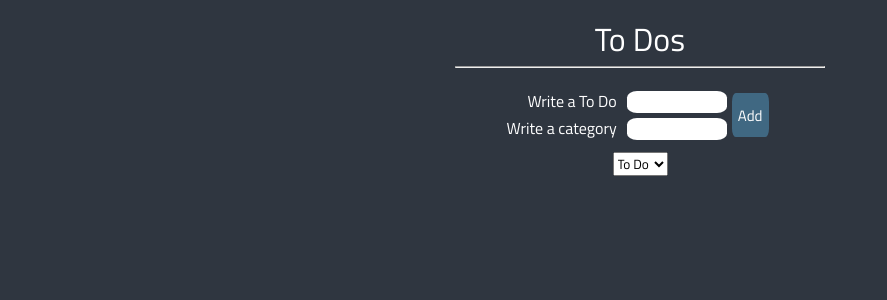
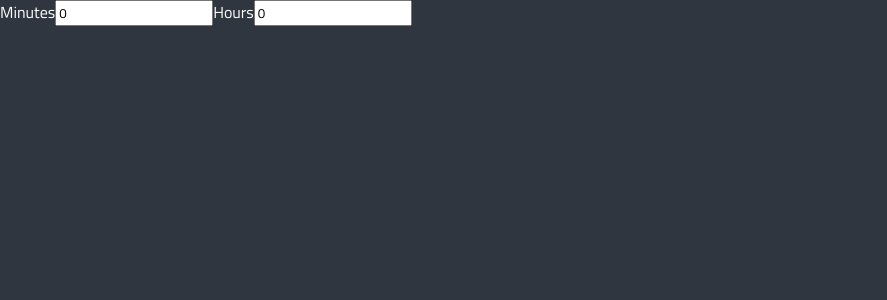
Before and after one commit to ny0011/todo-list, a React (Create React App) app: page / in a window 1280 px wide. Shown: the top 300 px of the page, without its empty margins (0-887 px from the left). Built offline with nearby package versions, Linux system fonts and the light colour scheme.

Commit message:
Set Selector

```diff
--- a/src/App.tsx
+++ b/src/App.tsx
@@ -1,97 +1,23 @@
-import { createGlobalStyle } from "styled-components";
-import ToDoList from "./components/ToDoList";
-
-const GlobalStyle = createGlobalStyle`
-html, body, div, span, applet, object, iframe,
-h1, h2, h3, h4, h5, h6, p, blockquote, pre,
-a, abbr, acronym, address, big, cite, code,
-del, dfn, em, img, ins, kbd, q, s, samp,
-small, strike, strong, sub, sup, tt, var,
-b, u, i, center,
-dl, dt, dd, menu, ol, ul, li,
-fieldset, form, label, legend,
-table, caption, tbody, tfoot, thead, tr, th, td,
-article, aside, canvas, details, embed,
-figure, figcaption, footer, header, hgroup,
-main, menu, nav, output, ruby, section, summary,
-time, mark, audio, video {
-  margin: 0;
-  padding: 0;
-  border: 0;
-  font-size: 100%;
-  font: inherit;
-  vertical-align: baseline;
-}
-/* HTML5 display-role reset for older browsers */
-article, aside, details, figcaption, figure,
-footer, header, hgroup, main, menu, nav, section {
-  display: block;
-}
-/* HTML5 hidden-attribute fix for newer browsers */
-*[hidden] {
-    display: none;
-}
-body {
-  line-height: 1;
-}
-menu, ol, ul {
-  list-style: none;
-}
-blockquote, q {
-  quotes: none;
-}
-blockquote:before, blockquote:after,
-q:before, q:after {
-  content: '';
-  content: none;
-}
-table {
-  border-collapse: collapse;
-  border-spacing: 0;
-}
-* {
-  font-family: 'Titillium Web';
-  box-sizing: border-box;
-}
-body {
-  font-weight: 300;
-  font-family: 'Titillium Web', sans-serif;
-  background-color:${(props) => props.theme.bgColor};
-  color:${(props) => props.theme.textColor};
-  line-height: 1.2;
-}
-a {
-  text-decoration:none;
-  color:inherit;
-}
-
-h1{
-  font-size: 2em;
-}
-input{
-  width: 100px;
-  margin-left : 10px;
-  border-radius: 10% / 30% ;
-  border:none ;
-}
-
-button{
-  border: none;
-  border-radius: 10% / 20% ;
-  margin: 5px;
-  font-size: 15px;
-  color: ${(props) => props.theme.textColor};
-  background-color: ${(props) => props.theme.cardBgColor};
-}
-
-
-`;
+import React from "react";
+import { useRecoilState, useRecoilValue } from "recoil";
+import { hourSelector, minuteState } from "./atoms";
 
 function App() {
+  const [minutes, setMinutes] = useRecoilState(minuteState);
+  const [hours, setHours] = useRecoilState(hourSelector);
+  const onMinutesChange = (event: React.FormEvent<HTMLInputElement>) => {
+    setMinutes(+event.currentTarget.value);
+  };
+  const onHoursChange = (event: React.FormEvent<HTMLInputElement>) => {
+    setHours(+event.currentTarget.value);
+  };
+
   return (
     <>
-      <GlobalStyle />
-      <ToDoList />
+      <label>Minutes</label>
+      <input type="number" value={minutes} onChange={onMinutesChange} />
+      <label>Hours</label>
+      <input type="number" value={hours} onChange={onHoursChange} />
     </>
   );
 }
--- a/src/atoms.tsx
+++ b/src/atoms.tsx
@@ -1,60 +1,18 @@
 import { atom, selector } from "recoil";
 
-const SaveToDos = (key: string, todos: IToDo[]) => {
-  localStorage.setItem(key, JSON.stringify(todos));
-};
-
-const LoadToDos = (key: string) => {
-  return JSON.parse(
-    localStorage.hasOwnProperty(key) ? (localStorage.getItem(key) as any) : "[]"
-  );
-};
-
-const toDoEffects =
-  (key: string) =>
-  ({ setSelf, onSet }: any) => {
-    setSelf(LoadToDos(key));
-    onSet((newValue: IToDo[]) => {
-      SaveToDos(key, newValue);
-    });
-  };
-
-export enum TodoCheck {
-  "TO_DO" = "TO_DO",
-  "DOING" = "DOING",
-  "DONE" = "DONE",
-}
-
-export const DefaultCategory = "default";
-
-export interface IToDo {
-  text: string;
-  id: number;
-  category: string;
-  check: TodoCheck;
-}
-
-export const toDoCheckState = atom<TodoCheck>({
-  key: "toDoCheck",
-  default: TodoCheck.TO_DO,
+export const minuteState = atom({
+  key: "minute",
+  default: 0,
 });
 
-export const toDoState = atom<IToDo[]>({
-  key: "toDo",
-  default: [],
-  effects_UNSTABLE: [toDoEffects("toDo")],
-});
-
-export const toDoSelector = selector({
-  key: "toDoSelector",
+export const hourSelector = selector<number>({
+  key: "hours",
   get: ({ get }) => {
-    const toDos = get(toDoState);
-    const toDoCheck = get(toDoCheckState);
-    return toDos.filter((todo) => todo.check === toDoCheck);
+    const minutes = get(minuteState);
+    return minutes / 60;
+  },
+  set: ({ set }, hours) => {
+    const minutes = Number(hours) * 60;
+    set(minuteState, minutes);
   },
 });
-
-export const categoryState = atom<string>({
-  key: "category",
-  default: DefaultCategory,
-});
--- a/src/components/CreateToDo.tsx
+++ /dev/null
@@ -1,78 +0,0 @@
-import { useForm } from "react-hook-form";
-import { useRecoilValue, useSetRecoilState } from "recoil";
-import styled from "styled-components";
-import { DefaultCategory, toDoCheckState, toDoState } from "../atoms";
-
-interface IForm {
-  toDo: string;
-  category: string;
-}
-
-const Container = styled.div`
-  display: flex;
-  flex-direction: row;
-  justify-content: space-between;
-  align-items: center;
-  margin: 2.5px 0px;
-`;
-
-export default function CreateToDo() {
-  const setToDos = useSetRecoilState(toDoState);
-  const check = useRecoilValue(toDoCheckState);
-  const { register, handleSubmit, setValue } = useForm<IForm>();
-  const handleValid = ({ toDo, category }: IForm) => {
-    setToDos((oldToDos) => [
-      {
-        text: toDo,
-        check: check,
-        id: Date.now(),
-        category: category ? category : DefaultCategory,
-      },
-      ...oldToDos,
-    ]);
-    setValue("toDo", "");
-    setValue("category", "");
-  };
-
-  return (
-    <div
-      style={{
-        margin: "20px 0 10px 0",
-        display: "flex",
-        justifyContent: "center",
-      }}
-    >
-      <form
-        onSubmit={handleSubmit(handleValid)}
-        style={{
-          display: "flex",
-          justifyContent: "center",
-        }}
-      >
-        <div
-          style={{
-            display: "flex",
-            flexDirection: "column",
-            justifyContent: "center",
-            alignItems: "flex-end",
-          }}
-        >
-          <Container>
-            <label htmlFor="toDo">Write a To Do</label>
-            <input
-              id="toDo"
-              {...register("toDo", {
-                required: "Please write a To Do",
-              })}
-            />
-          </Container>
-          <Container>
-            <label htmlFor="category">Write a category</label>
-            <input id="category" {...register("category")} />
-          </Container>
-        </div>
-        <button>Add</button>
-      </form>
-    </div>
-  );
-}
--- a/src/components/SelectToDo.tsx
+++ /dev/null
@@ -1,18 +0,0 @@
-import React from "react";
-import { useRecoilState } from "recoil";
-import { TodoCheck, toDoCheckState } from "../atoms";
-
-export default function SelectToDo() {
-  const [category, setCategory] = useRecoilState(toDoCheckState);
-  const onInput = (event: React.FormEvent<HTMLSelectElement>) => {
-    setCategory(event.currentTarget.value as any);
-  };
-
-  return (
-    <select value={category} onInput={onInput}>
-      <option value={TodoCheck.TO_DO}>To Do</option>
-      <option value={TodoCheck.DOING}>Doing</option>
-      <option value={TodoCheck.DONE}>Done</option>
-    </select>
-  );
-}
--- a/src/components/ToDo.tsx
+++ /dev/null
@@ -1,49 +0,0 @@
-import React from "react";
-import { TodoCheck, IToDo, toDoState, DefaultCategory } from "../atoms";
-import { useSetRecoilState } from "recoil";
-
-export default function ToDo({ text, check, id, category }: IToDo) {
-  const setToDos = useSetRecoilState(toDoState);
-  const onClick = (event: React.MouseEvent<HTMLButtonElement>) => {
-    const {
-      currentTarget: { name },
-    } = event;
-    setToDos((oldToDos) => {
-      const targetIndex = oldToDos.findIndex((toDo) => toDo.id === id);
-      const newToDo = { text, id, check: name as any, category };
-      return [
-        ...oldToDos.slice(0, targetIndex),
-        newToDo,
-        ...oldToDos.slice(targetIndex + 1),
-      ];
-    });
-  };
-  return (
-    <li
-      style={{
-        display: "flex",
-        justifyContent: "center",
-        alignItems: "center",
-      }}
-    >
-      <span style={{ fontSize: "1.5em" }}>{text}</span>
-      {check !== TodoCheck.TO_DO && (
-        <button name={TodoCheck.TO_DO} onClick={onClick}>
-          To Do
-        </button>
-      )}
-      {check !== TodoCheck.DOING && (
-        <button name={TodoCheck.DOING} onClick={onClick}>
-          Doing
-        </button>
-      )}
-
-      {check !== TodoCheck.DONE && (
-        <button name={TodoCheck.DONE} onClick={onClick}>
-          Done
-        </button>
-      )}
-      <span>{category === DefaultCategory ? "" : `#${category}`}</span>
-    </li>
-  );
-}
--- a/src/components/ToDoList.tsx
+++ /dev/null
@@ -1,32 +0,0 @@
-import { useRecoilValue } from "recoil";
-import { toDoSelector } from "../atoms";
-import SelectToDo from "./SelectToDo";
-import CreateToDo from "./CreateToDo";
-import ToDo from "./ToDo";
-
-function ToDoList() {
-  const toDos = useRecoilValue(toDoSelector);
-  return (
-    <div
-      style={{
-        textAlign: "center",
-        width: "410px",
-        margin: "auto",
-        height: "900px",
-        padding: "20px",
-      }}
-    >
-      <h1>To Dos</h1>
-      <hr />
-      <CreateToDo />
-      <SelectToDo />
-      <ul style={{ marginTop: "7px" }}>
-        {toDos?.map((toDo) => (
-          <ToDo key={toDo.id} {...toDo} />
-        ))}
-      </ul>
-    </div>
-  );
-}
-
-export default ToDoList;
--- a/src/index.tsx
+++ b/src/index.tsx
@@ -4,11 +4,79 @@ import { RecoilRoot } from "recoil";
 import { ThemeProvider } from "styled-components";
 import App from "./App";
 import { darkTheme } from "./theme";
+import { createGlobalStyle } from "styled-components";
+
+const GlobalStyle = createGlobalStyle`
+html, body, div, span, applet, object, iframe,
+h1, h2, h3, h4, h5, h6, p, blockquote, pre,
+a, abbr, acronym, address, big, cite, code,
+del, dfn, em, img, ins, kbd, q, s, samp,
+small, strike, strong, sub, sup, tt, var,
+b, u, i, center,
+dl, dt, dd, menu, ol, ul, li,
+fieldset, form, label, legend,
+table, caption, tbody, tfoot, thead, tr, th, td,
+article, aside, canvas, details, embed,
+figure, figcaption, footer, header, hgroup,
+main, menu, nav, output, ruby, section, summary,
+time, mark, audio, video {
+  margin: 0;
+  padding: 0;
+  border: 0;
+  font-size: 100%;
+  font: inherit;
+  vertical-align: baseline;
+}
+/* HTML5 display-role reset for older browsers */
+article, aside, details, figcaption, figure,
+footer, header, hgroup, main, menu, nav, section {
+  display: block;
+}
+/* HTML5 hidden-attribute fix for newer browsers */
+*[hidden] {
+    display: none;
+}
+body {
+  line-height: 1;
+}
+menu, ol, ul {
+  list-style: none;
+}
+blockquote, q {
+  quotes: none;
+}
+blockquote:before, blockquote:after,
+q:before, q:after {
+  content: '';
+  content: none;
+}
+table {
+  border-collapse: collapse;
+  border-spacing: 0;
+}
+* {
+  font-family: 'Titillium Web';
+  box-sizing: border-box;
+}
+body {
+  font-weight: 300;
+  font-family: 'Titillium Web', sans-serif;
+  background-color:${(props) => props.theme.bgColor};
+  color:${(props) => props.theme.textColor};
+  line-height: 1.2;
+}
+a {
+  text-decoration:none;
+  color:inherit;
+}
+
+`;
 
 ReactDOM.render(
   <React.StrictMode>
     <RecoilRoot>
       <ThemeProvider theme={darkTheme}>
+        <GlobalStyle />
         <App />
       </ThemeProvider>
     </RecoilRoot>
```
Also changed, not shown: 1 other file (tests, documents, lock files or other folders).
